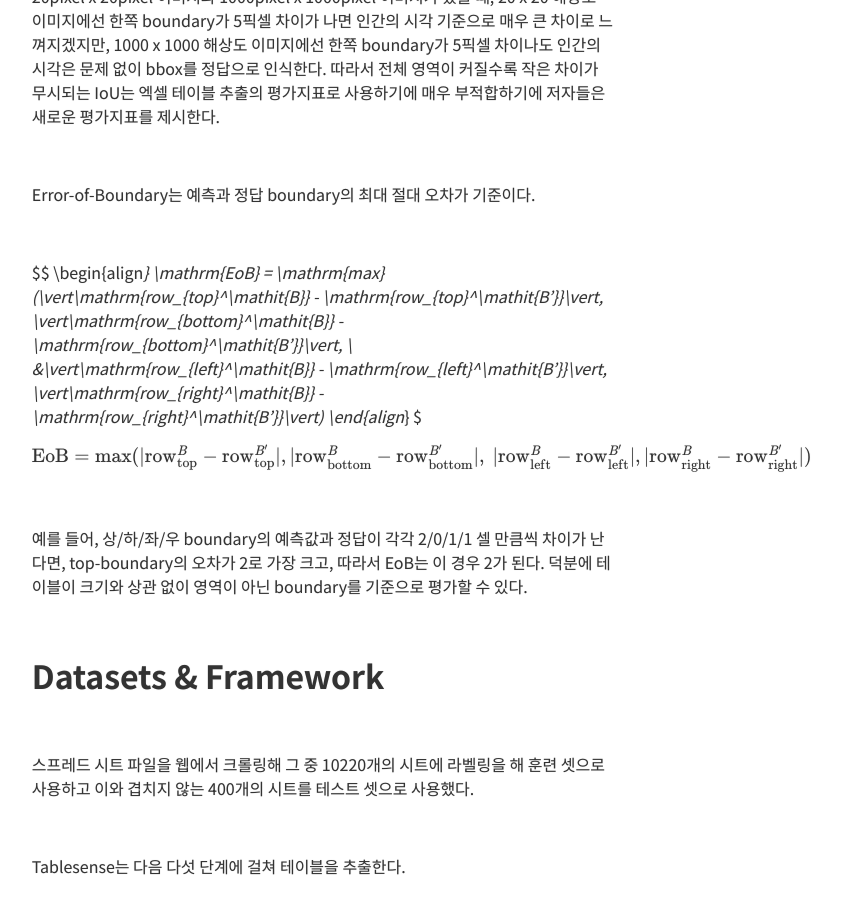
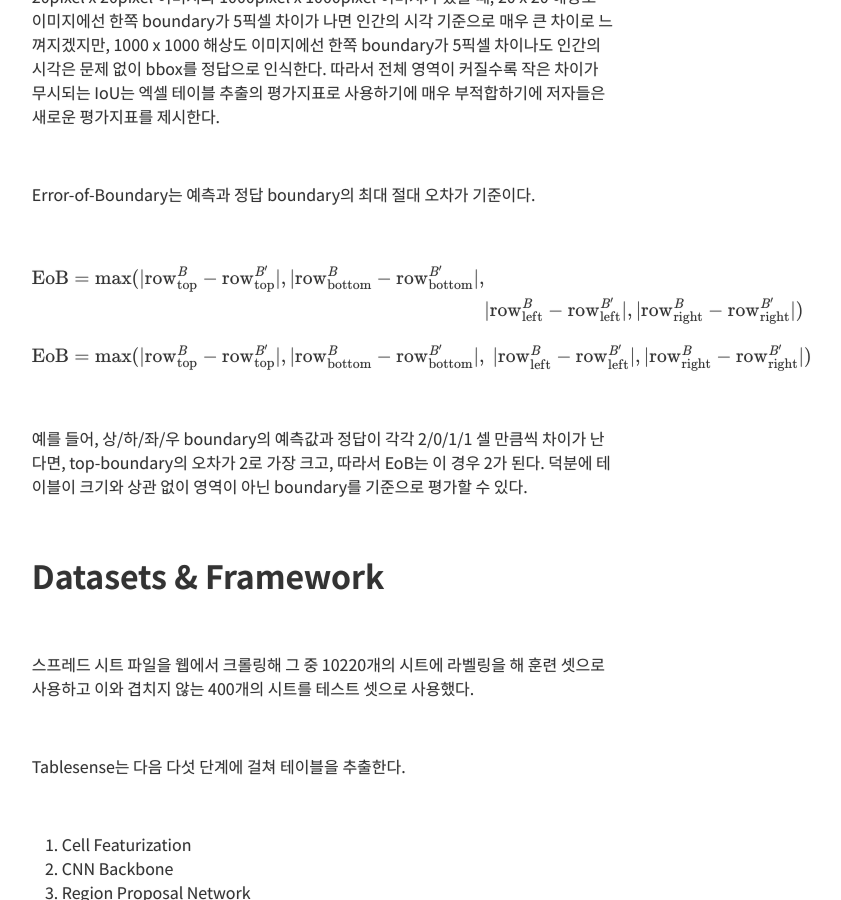
Before and after one commit to Clarit7/clarit7.github.io, a Jekyll site: the page built from _posts/2021-12-10-tablesense.md, in a window 1280 px wide and 900 px high, scrolled down 2070 px. Shown: the whole window, without its empty margins (317-1158 px from the left). Built offline with Jekyll 4.4.1, drawn with Linux system fonts in a browser that asks for light colours; some web fonts are replaced; formulas are drawn with MathJax 3; comment, search, counter and statistics services are not loaded.

Commit message:
Update 2021-12-10-tablesense.md

```diff
--- a/_posts/2021-12-10-tablesense.md
+++ b/_posts/2021-12-10-tablesense.md
@@ -72,7 +72,7 @@ Error-of-Boundary는 예측과 정답 boundary의 최대 절대 오차가 기준
 $$ \begin{align*}
 \mathrm{EoB} = \mathrm{max}(\vert\mathrm{row_{top}^\mathit{B}} - \mathrm{row_{top}^\mathit{B'}}\vert, \vert\mathrm{row_{bottom}^\mathit{B}} - \mathrm{row_{bottom}^\mathit{B'}}\vert, \\
 &\vert\mathrm{row_{left}^\mathit{B}} - \mathrm{row_{left}^\mathit{B'}}\vert, \vert\mathrm{row_{right}^\mathit{B}} - \mathrm{row_{right}^\mathit{B'}}\vert)
-\end{align*} $
+\end{align*} $$
 
 $ \mathrm{EoB} = \mathrm{max}(\vert\mathrm{row_{top}^\mathit{B}} - \mathrm{row_{top}^\mathit{B'}}\vert, \vert\mathrm{row_{bottom}^\mathit{B}} - \mathrm{row_{bottom}^\mathit{B'}}\vert, \\ \vert\mathrm{row_{left}^\mathit{B}} - \mathrm{row_{left}^\mathit{B'}}\vert, \vert\mathrm{row_{right}^\mathit{B}} - \mathrm{row_{right}^\mathit{B'}}\vert) $
 
```
